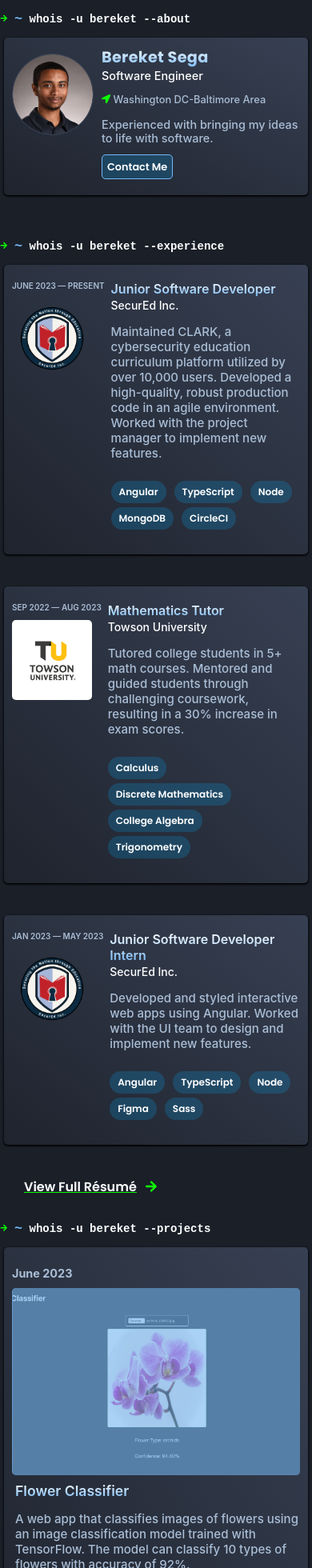
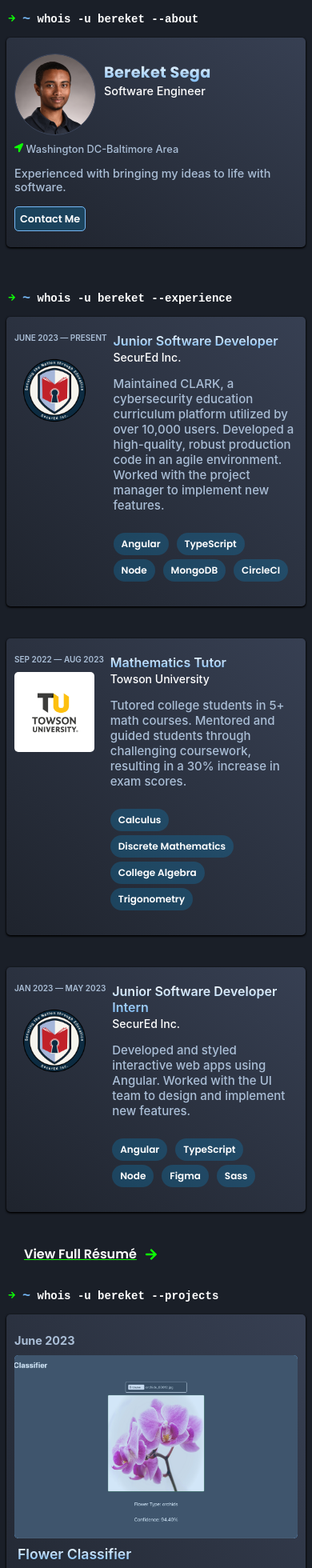
Before and after one commit to bereketsega/bereketsega.com, a React (Create React App) app: page / in a window 390 px wide. Shown: the top 1960 px of the page at 80% size. Built offline with nearby package versions, Linux system fonts and the light colour scheme.

Commit message:
design changes

```diff
--- a/src/components/about/About.css
+++ b/src/components/about/About.css
@@ -1,3 +1,8 @@
+.aboutWrapper {
+    display: flex;
+    flex-direction: row;
+}
+
 .profileImageWrapper {
     display: flex;
     flex-direction: row;
@@ -29,6 +34,10 @@
     color: #ffffff;
 }
 
+.aboutDescription {
+    margin-bottom: 20px;
+}
+
 .aboutLocation,
 .aboutDescription {
     color: var(--bright-blue-text);
@@ -36,7 +45,6 @@
 }
 
 .aboutContact {
-    margin-top: 10px;
     background-color: var(--dark-blue);
     padding: 6px;
     justify-content: center;
@@ -59,16 +67,18 @@
 @media (max-width: 480px) {
     .profileImageWrapper {
         margin-right: 10px;
-        margin-bottom: 10px;
+        margin-bottom: 130px;
         align-items: flex-start;
         margin-top: 10px;
+    }
+    .aboutWrapper {
+        position: relative;
     }
     .profileImage {
         width: 100px;
         height: 100px;
     }
     .aboutName {
-        margin-top: 0px;
         font-size: 1.2rem;
     }
     .aboutTitle {
@@ -79,8 +89,21 @@
     }
     .aboutDescription {
         font-size: 0.9rem;
+        width: 100%;
+        display: flex;
+        flex-wrap: wrap;
+        width: max-content;
+        max-width: 100%;
     }
     .aboutContact {
         font-size: 0.8rem;
     }
+    .locationDescriptionWrapper {
+        margin-top: 100px;
+        position: absolute;
+        width: 90vw;
+
+        bottom: 0;
+        left: 0;
+    }
 }
--- a/src/components/about/About.tsx
+++ b/src/components/about/About.tsx
@@ -13,6 +13,7 @@ const About = () => {
                 <span className="tilde">~</span> whois -u bereket --about
             </pre>
             <div className="outputWrapper">
+                <div className="aboutWrapper">
                     <div className="profileImageWrapper">
                         <img
                             src="./assets/icon.png"
@@ -23,6 +24,7 @@ const About = () => {
                     <div className="aboutTextWrapper">
                         <p className="aboutName">{about.name}</p>
                         <p className="aboutTitle">{about.title}</p>
+                        <div className="locationDescriptionWrapper">
                             <p className="aboutLocation">
                                 <FaLocationArrow
                                     size=".7rem"
@@ -30,12 +32,16 @@ const About = () => {
                                 ></FaLocationArrow>{' '}
                                 {about.location}
                             </p>
-                    <p className="aboutDescription">{about.description}</p>
+                            <p className="aboutDescription">
+                                {about.description}
+                            </p>
                             <p>
                                 <a href={about.email} className="aboutContact">
                                     Contact Me
                                 </a>
                             </p>
+                        </div>
+                    </div>
                 </div>
             </div>
             <br></br>
--- a/src/components/project/Project.css
+++ b/src/components/project/Project.css
@@ -30,14 +30,7 @@
     height: 200px;
     border-radius: 5px;
     object-fit: cover;
-    border: 1px solid var(--background-gradient-dark);
-    object-fit: cover;
-    opacity: 0.8;
-}
-
-.projectImage {
-    object-fit: cover;
-    opacity: 0.4;
+    opacity: 0.7;
 }
 
 .projectImage:hover,
--- a/src/pages/Home.css
+++ b/src/pages/Home.css
@@ -80,8 +80,11 @@
         max-width: 100%;
     }
     .outputWrapper {
-        margin-left: 5px;
-        margin-right: 5px;
+        margin-left: 8px;
+        margin-right: 8px;
+    }
+    .command {
+        margin-left: 10px;
     }
 }
 
```
Lines whose indentation alone changed are shown as unchanged.
